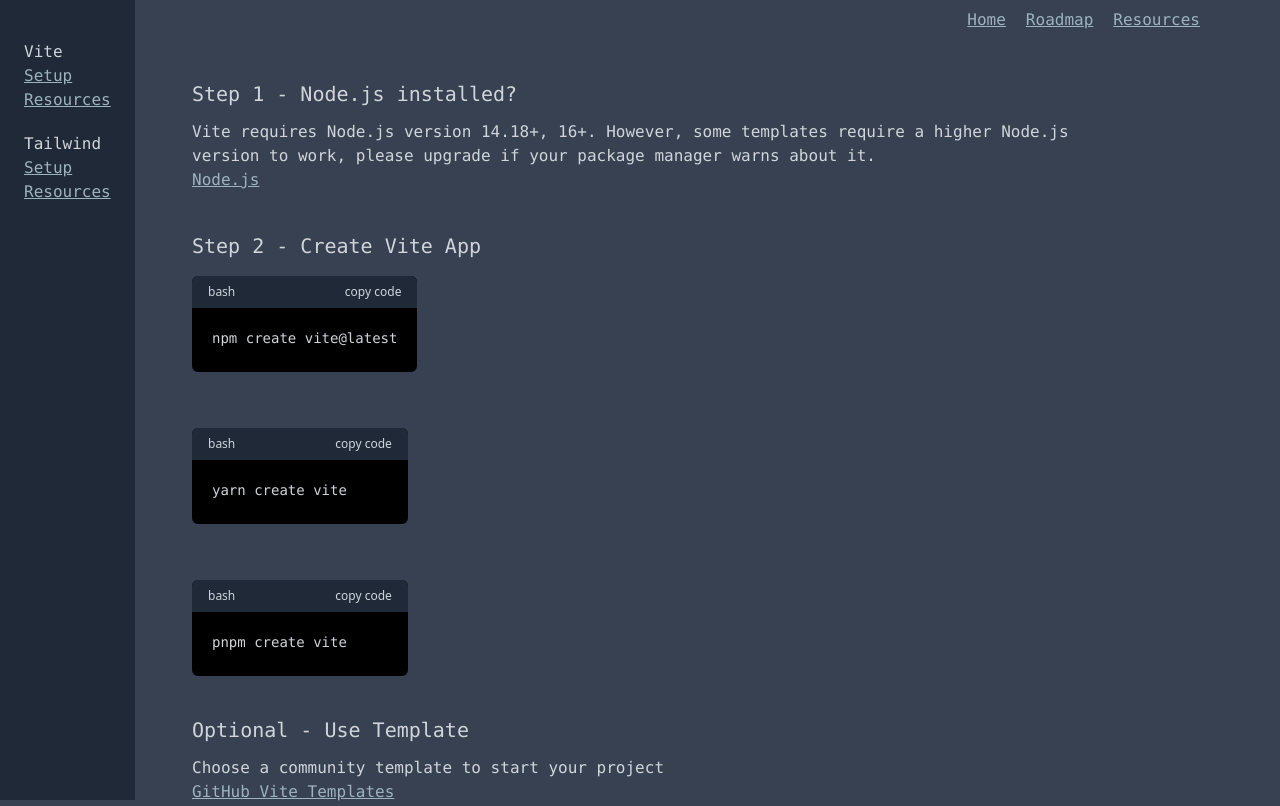
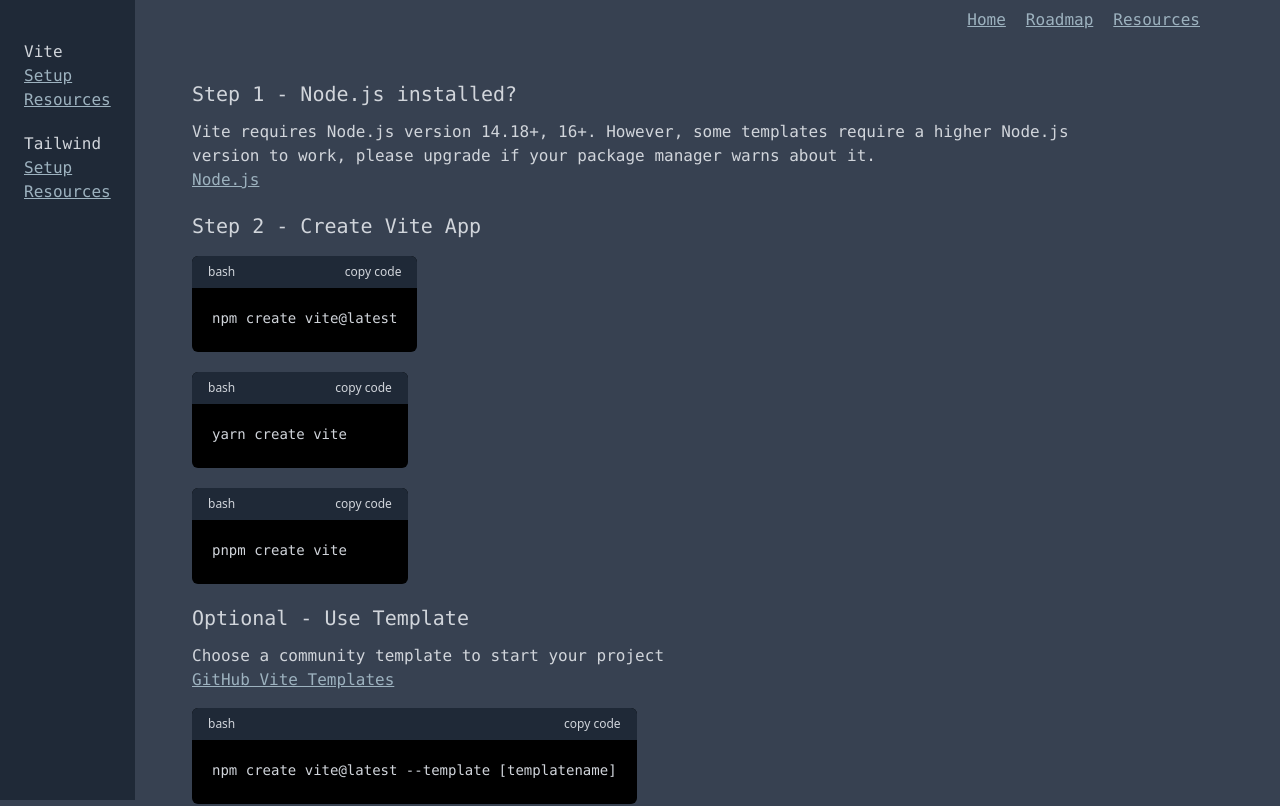
Before and after one commit to timobickmann/roadmap, a React (Vite) app: page /resources/vite/setup in a window 1280 px wide. Shown: the top 806 px of the page. Built offline with nearby package versions, Linux system fonts and the light colour scheme; some icons are missing.

Commit message:
changed components and made data flat

```diff
--- a/src/components/Resource.tsx
+++ /dev/null
@@ -1,24 +0,0 @@
-import { Link } from "react-router-dom";
-
-interface IProps {
-  title: string;
-  description: string;
-  link: string;
-  linktext: string;
-}
-
-function Resource({ title, description, link, linktext }: IProps) {
-  return (
-    <>
-      <div>
-        <h2>{title}</h2>
-        <p>{description}</p>
-        <Link to={link} target="_blank" rel="noopener noreferrer">
-          {linktext}
-        </Link>
-      </div>
-    </>
-  );
-}
-
-export default Resource;
--- /dev/null
+++ b/src/components/Resources.tsx
@@ -0,0 +1,29 @@
+import { Link } from "react-router-dom";
+import data from "../data/resources.json";
+
+interface IProps {
+  category: string;
+}
+
+function Resource({ category }: IProps) {
+  const findData = data.filter((item) => item.category === category);
+  return (
+    <>
+      {findData.map((element) => {
+        return (
+          <>
+            <div className="mb-5 flex flex-col gap-1">
+              <h2>{element.title}</h2>
+              {element.description !== "" && <p>{element.description}</p>}
+              <Link to={element.link} target="_blank" rel="noopener noreferrer">
+                {element.linktext}
+              </Link>
+            </div>
+          </>
+        );
+      })}
+    </>
+  );
+}
+
+export default Resource;
--- a/src/components/SetupStep.tsx
+++ b/src/components/SetupStep.tsx
@@ -1,37 +1,43 @@
 import { Link } from "react-router-dom";
 import CodeBlock from "./CodeBlock";
+import data from "../data/setup.json";
 
 interface IProps {
-  step: string;
-  language: string;
-  description: string;
-  link: string;
-  linktext: string;
-  code: string;
-  file: string;
+  category: string;
 }
 
-function SetupStep({
-  step,
-  description,
-  link,
-  linktext,
-  language,
-  code,
-  file,
-}: IProps) {
+function SetupStep({ category }: IProps) {
+  const findData = data.filter((item) => item.category === category);
   return (
     <>
-      <div>
-        <h2 className="mb-3 text-xl">{step}</h2>
-        <p className="whitespace-pre-wrap">{description}</p>
-        <Link to={link} target="_blank" rel="noopener noreferrer">
-          {linktext}
-        </Link>
-        {language !== "" && (
-          <CodeBlock file={file} language={language} code={code} />
-        )}
-      </div>
+      {findData.map((element) => {
+        return (
+          <>
+            <div className="mb-5">
+              <h2 className="mb-3 text-xl">{element.step}</h2>
+              {element.description !== "" && (
+                <p className="whitespace-pre-wrap">{element.description}</p>
+              )}
+              {element.link !== "" && (
+                <Link
+                  to={element.link}
+                  target="_blank"
+                  rel="noopener noreferrer"
+                >
+                  {element.linktext}
+                </Link>
+              )}
+              {element.language !== "" && (
+                <CodeBlock
+                  file={element.file}
+                  language={element.language}
+                  code={element.code}
+                />
+              )}
+            </div>
+          </>
+        );
+      })}
     </>
   );
 }
--- a/src/data/resources.json
+++ b/src/data/resources.json
@@ -1,38 +1,30 @@
 [
   {
     "category": "tailwind",
-    "resources": [
-      {
     "title": "Cheat Sheet",
     "description": "If you know CSS this is literally all you need to use Tailwind",
     "link": "https://nerdcave.com/tailwind-cheat-sheet",
     "linktext": "nerdcave.com"
   },
   {
+    "category": "tailwind",
     "title": "Tailwind Documentation",
     "description": "",
     "link": "https://tailwindcss.com/docs/installation",
     "linktext": "tailwindcss.com"
-      }
-    ]
   },
-
   {
     "category": "vite",
-    "resources": [
-      {
     "title": "Community Templates",
     "description": "Templates to start your project with",
     "link": "https://github.com/vitejs/awesome-vite#templates",
     "linktext": "GitHub"
   },
-
   {
+    "category": "vite",
     "title": "Edwards Starter Projects",
     "description": "",
     "link": "https://starters.tanguay.eu",
     "linktext": "starters.tanguay.eu"
   }
 ]
-  }
-]
--- a/src/data/setup.json
+++ b/src/data/setup.json
@@ -1,8 +1,6 @@
 [
   {
     "category": "tailwind",
-    "steps": [
-      {
     "step": "Tailwind for Vite",
     "description": "",
     "link": "",
@@ -12,6 +10,7 @@
     "code": ""
   },
   {
+    "category": "tailwind",
     "step": "Step 1 - Create Vite",
     "description": "Vite Project created?",
     "link": "/resources/vite/setup",
@@ -21,6 +20,7 @@
     "code": ""
   },
   {
+    "category": "tailwind",
     "step": "Step 2 - Install Tailwind",
     "description": "",
     "link": "",
@@ -30,6 +30,7 @@
     "code": "npm install -D tailwindcss postcss autoprefixer\nnpx tailwindcss init -p"
   },
   {
+    "category": "tailwind",
     "step": "Step 3 - Configure Tailwind",
     "description": "",
     "link": "",
@@ -39,6 +40,7 @@
     "code": "/** @type {import('tailwindcss').Config} */\nexport default {\n  content: [\n    \"./index.html\",\n    \"./src/**/*.{js,ts,jsx,tsx}\",\n  ],\n  theme: {\n    extend: {},\n  },\n  plugins: [],\n}"
   },
   {
+    "category": "tailwind",
     "step": "Step 4 - Add Tailwind to CSS",
     "description": "",
     "link": "",
@@ -48,6 +50,7 @@
     "code": "@tailwind base;\n@tailwind components;\n@tailwind utilities;"
   },
   {
+    "category": "tailwind",
     "step": "Step 5 - Install Prettier Plugin",
     "description": "",
     "link": "",
@@ -55,13 +58,10 @@
     "language": "bash",
     "file": "",
     "code": "npm install -D prettier prettier-plugin-tailwindcss"
-      }
-    ]
   },
   {
     "category": "vite",
-    "steps": [
-      {
+
     "step": "Step 1 - Node.js installed?",
     "description": "Vite requires Node.js version 14.18+, 16+. However, some templates require a higher Node.js version to work, please upgrade if your package manager warns about it.",
     "link": "https://nodejs.org/en",
@@ -71,6 +71,8 @@
     "code": ""
   },
   {
+    "category": "vite",
+
     "step": "Step 2 - Create Vite App",
     "description": "",
     "link": "",
@@ -80,6 +82,8 @@
     "code": "npm create vite@latest"
   },
   {
+    "category": "vite",
+
     "step": "",
     "description": "",
     "link": "",
@@ -89,6 +93,8 @@
     "code": "yarn create vite"
   },
   {
+    "category": "vite",
+
     "step": "",
     "description": "",
     "link": "",
@@ -98,6 +104,8 @@
     "code": "pnpm create vite"
   },
   {
+    "category": "vite",
+
     "step": "Optional - Use Template",
     "description": "Choose a community template to start your project",
     "link": "https://github.com/vitejs/awesome-vite#templates",
@@ -107,6 +115,8 @@
     "code": "npm create vite@latest --template [templatename]"
   },
   {
+    "category": "vite",
+
     "step": "Step 3 - Follow Prompts",
     "description": "Type a name for your project\nSelect the framework you wanna use for your project\nChoose TypeScript or JavaScript (Ignore SWC for now)",
     "link": "",
@@ -116,6 +126,8 @@
     "code": ""
   },
   {
+    "category": "vite",
+
     "step": "Step 4 - Install Dependencies and Start Server",
     "description": "",
     "link": "",
@@ -125,5 +137,3 @@
     "code": "cd [your-projectname]\nnpm i\nnpm run dev\ncode ."
   }
 ]
-  }
-]
--- a/src/pages/resources/TailwindResources.tsx
+++ b/src/pages/resources/TailwindResources.tsx
@@ -1,26 +1,10 @@
 // @ts-nocheck
-
-import data from "../../data/resources.json";
-import Resource from "../../components/Resource";
+import Resources from "../../components/Resources";
 
 function TailwindResources() {
-  const findData = data.find((item) => item.category === "tailwind");
   return (
     <>
-      <div className="flex flex-col gap-10">
-        {findData.resources.map((element) => {
-          return (
-            <>
-              <Resource
-                title={element.title}
-                description={element.description}
-                link={element.link}
-                linktext={element.linktext}
-              />
-            </>
-          );
-        })}
-      </div>
+      <Resources category={"tailwind"} />
     </>
   );
 }
--- a/src/pages/resources/TailwindSetup.tsx
+++ b/src/pages/resources/TailwindSetup.tsx
@@ -1,29 +1,9 @@
-// @ts-nocheck
-
-import data from "../../data/setup.json";
 import SetupStep from "../../components/SetupStep";
 
 function TailwindSetup() {
-  const findData = data.find((item) => item.category === "tailwind");
   return (
     <>
-      <div className="flex flex-col gap-10">
-        {findData.steps.map((element) => {
-          return (
-            <>
-              <SetupStep
-                step={element.step}
-                description={element.description}
-                link={element.link}
-                linktext={element.linktext}
-                file={element.file}
-                language={element.language}
-                code={element.code}
-              />
-            </>
-          );
-        })}
-      </div>
+      <SetupStep category={"tailwind"} />
     </>
   );
 }
--- a/src/pages/resources/ViteResources.tsx
+++ b/src/pages/resources/ViteResources.tsx
@@ -1,26 +1,10 @@
 // @ts-nocheck
-
-import data from "../../data/resources.json";
-import Resource from "../../components/Resource";
+import Resources from "../../components/Resources";
 
 function ViteResources() {
-  const findData = data.find((item) => item.category === "vite");
   return (
     <>
-      <div className="flex flex-col gap-10">
-        {findData.resources.map((element) => {
-          return (
-            <>
-              <Resource
-                title={element.title}
-                description={element.description}
-                link={element.link}
-                linktext={element.linktext}
-              />
-            </>
-          );
-        })}
-      </div>
+      <Resources category={"vite"} />
     </>
   );
 }
--- a/src/pages/resources/ViteSetup.tsx
+++ b/src/pages/resources/ViteSetup.tsx
@@ -1,29 +1,9 @@
-// @ts-nocheck
-
-import data from "../../data/setup.json";
 import SetupStep from "../../components/SetupStep";
 
 function ViteSetup() {
-  const findData = data.find((item) => item.category === "vite");
   return (
     <>
-      <div className="flex flex-col gap-10">
-        {findData.steps.map((element) => {
-          return (
-            <>
-              <SetupStep
-                step={element.step}
-                description={element.description}
-                link={element.link}
-                linktext={element.linktext}
-                file={element.file}
-                language={element.language}
-                code={element.code}
-              />
-            </>
-          );
-        })}
-      </div>
+      <SetupStep category={"vite"} />
     </>
   );
 }
```
Lines whose indentation alone changed are shown as unchanged.
